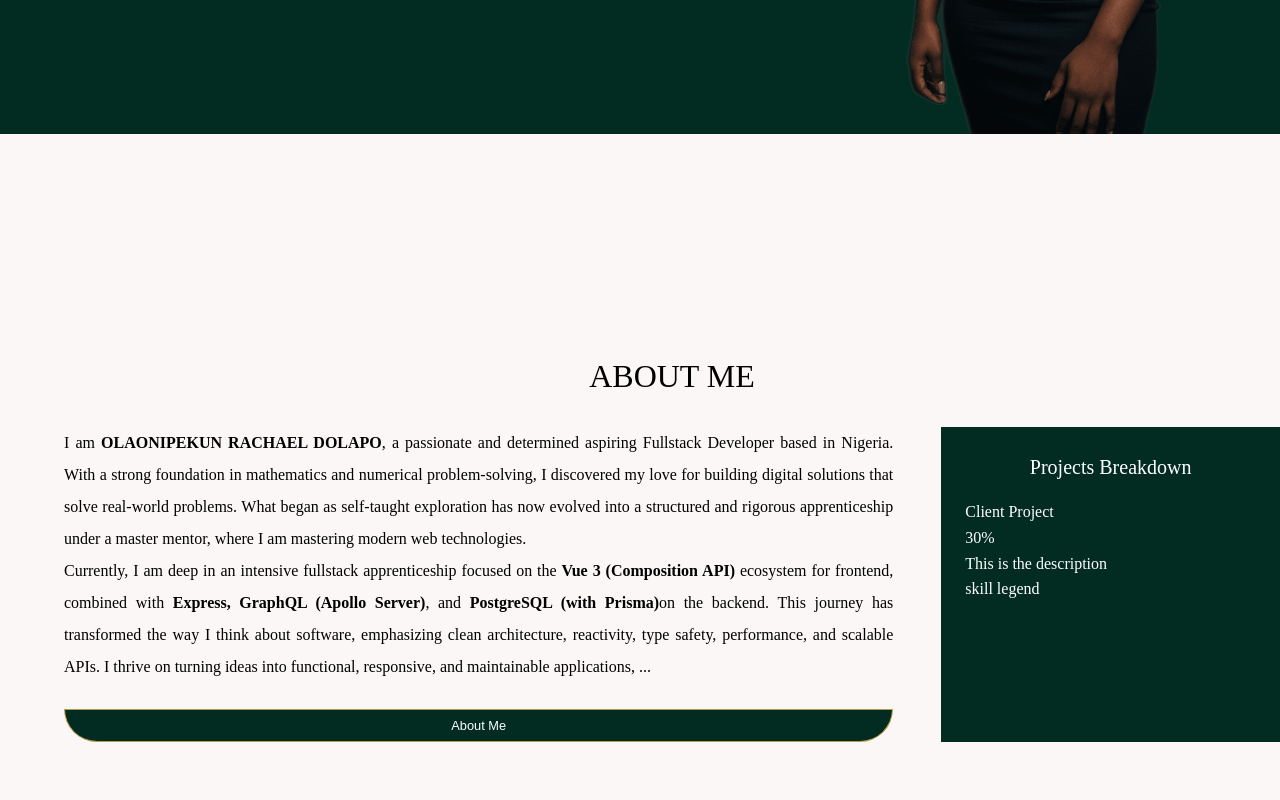
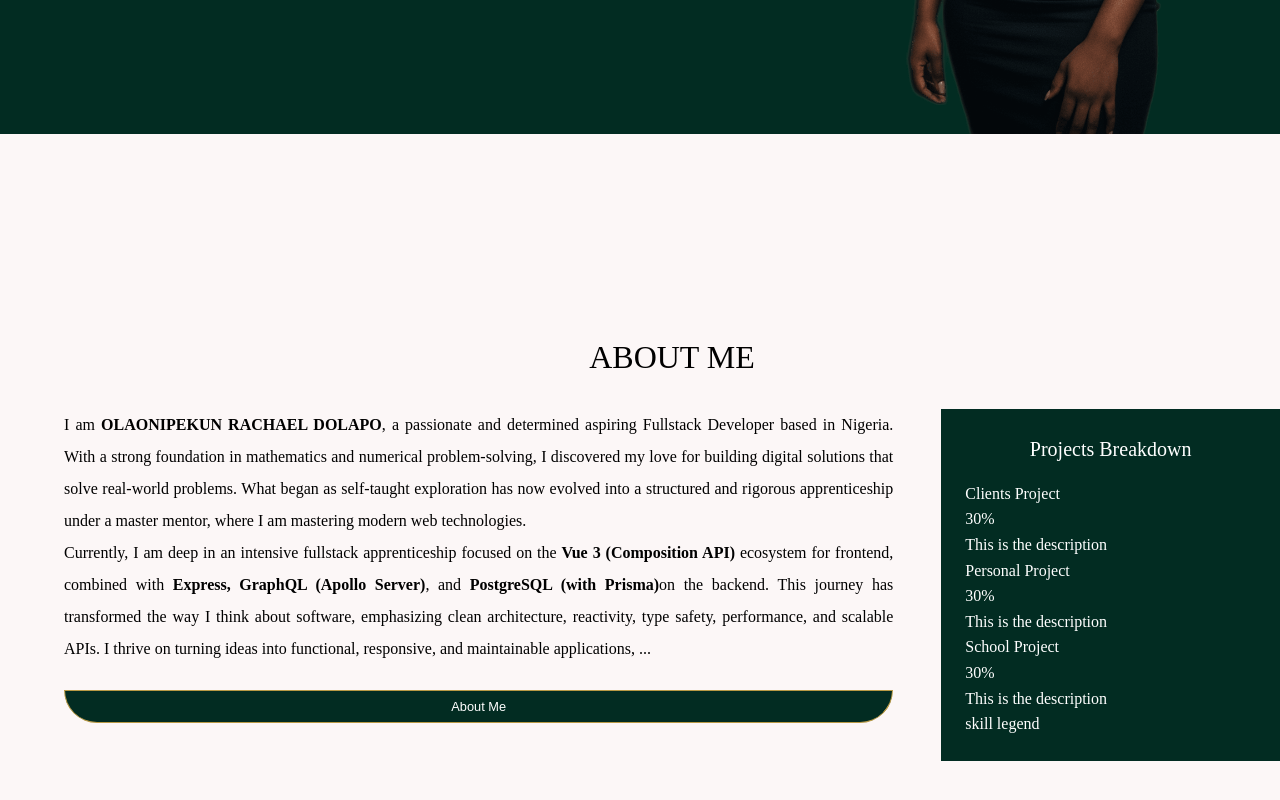
Before and after one commit to Lovethrech/my-main-portfolio, a Vue app: page / in a window 1280 px wide. Shown: the part 597-1397 px from the top of the page. Built offline with nearby package versions, Linux system fonts and the light colour scheme.

Commit message:
working on the home-about components.

```diff
--- a/src/components/home/about/HomeAboutSkillsBarChart.vue
+++ b/src/components/home/about/HomeAboutSkillsBarChart.vue
@@ -20,7 +20,6 @@ const skills=ref([
         color: "#f97316",
         describtion:""
     }
-
 ])
 </script>
 
@@ -31,9 +30,9 @@ const skills=ref([
         </div>
 
         <div class="bars-wrapper">
-            <div class="bar-item">
+            <div v-for="skill in skills" :key="skill.index" class="bar-item">
                 <div class="bar-label">
-                    Client Project
+                    {{skill.label}}
                 </div>
                 <div class="bar-outer">
                     <div class="bar-fill">
```
